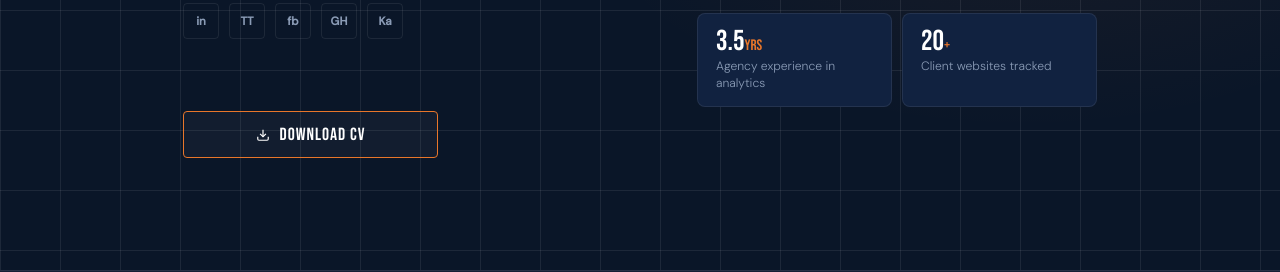
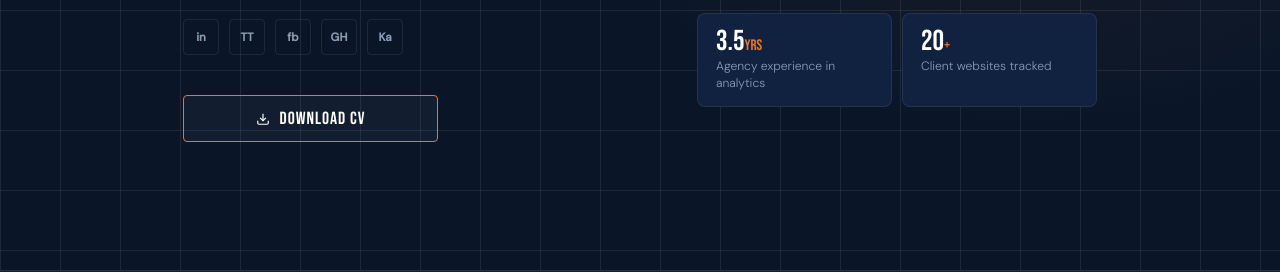
Before and after one commit to jeanomorph/personal-website, a plain HTML site: page index.html in a window 1280 px wide. Shown: the part 530-802 px from the top of the page. Drawn offline with Linux system fonts and the light colour scheme.

Commit message:
Update index.html

```diff
--- a/index.html
+++ b/index.html
@@ -330,7 +330,7 @@
 
 /* Container to ensure the button aligns with the social icons row width */
 .resume-container {
-    margin-top: 72px;
+    margin-top: 40px;
     width: 255px; /* Adjust this value if needed to match your social icons row exactly */
 }
 
```
